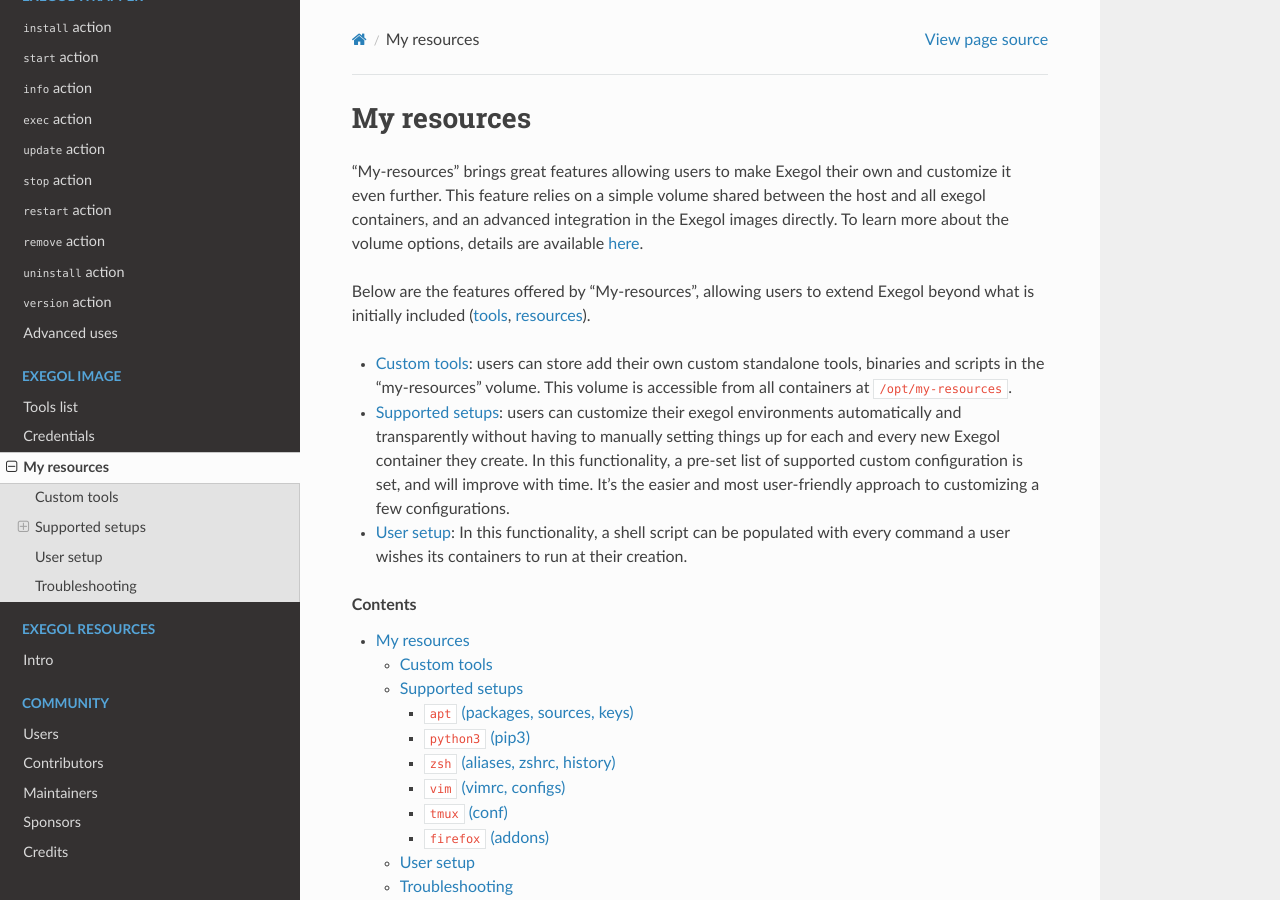
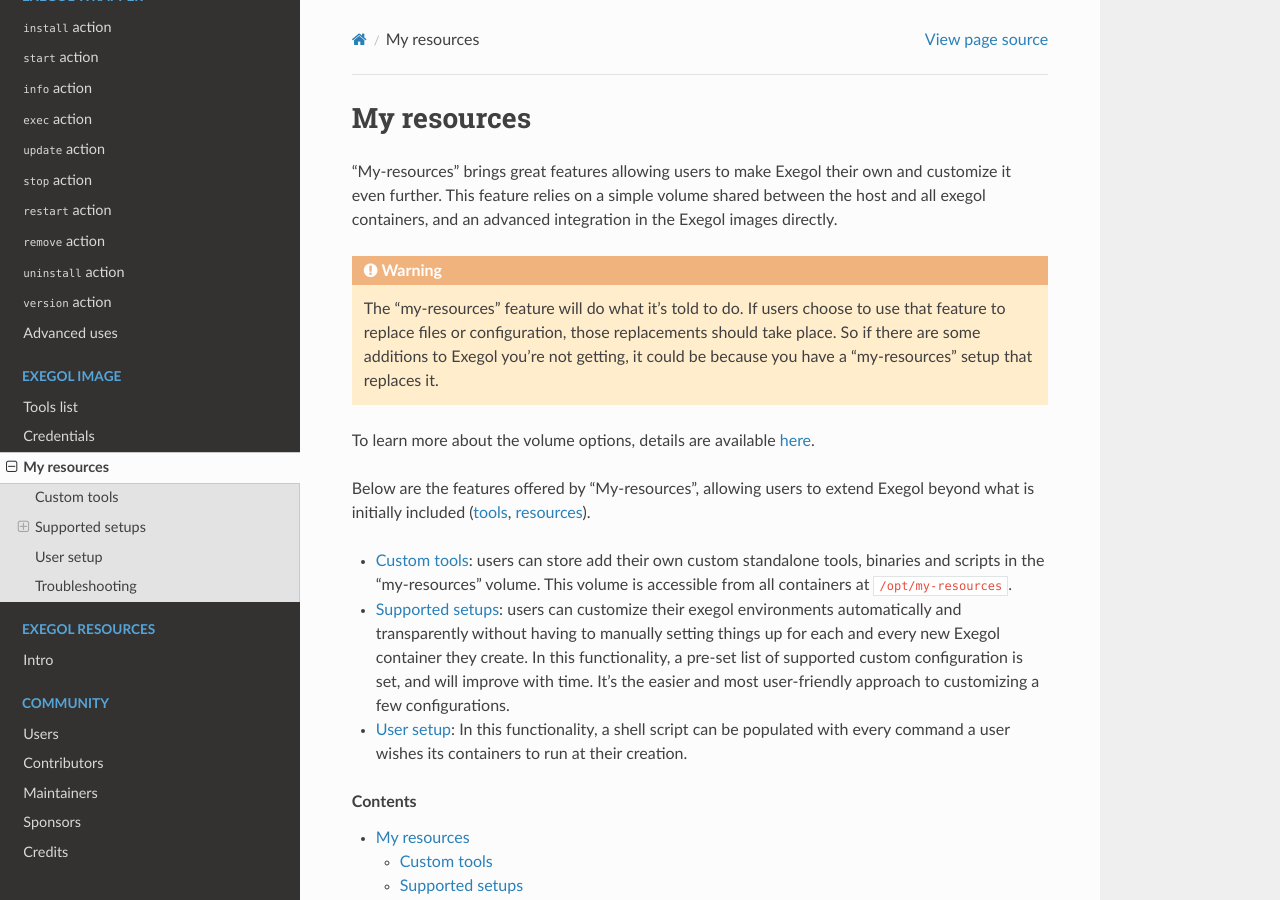
Before and after one commit to ThePorgs/Exegol-docs, a Sphinx documentation site: the page built from source/exegol-image/my-resources.rst, in a window 1280 px wide and 900 px high. Built offline with Sphinx 7.4.7 and the Read the Docs theme 2.0.0, drawn with Linux system fonts in a browser that asks for light colours.

Commit message:
adding my-resources warning

```diff
--- a/source/exegol-image/my-resources.rst
+++ b/source/exegol-image/my-resources.rst
@@ -3,6 +3,10 @@
 ============
 
 "My-resources" brings great features allowing users to make Exegol their own and customize it even further. This feature relies on a simple volume shared between the host and all exegol containers, and an advanced integration in the Exegol images directly.
+
+.. warning::
+    The "my-resources" feature will do what it's told to do. If users choose to use that feature to replace files or configuration, those replacements should take place. So if there are some additions to Exegol you're not getting, it could be because you have a "my-resources" setup that replaces it.
+
 To learn more about the volume options, details are available :ref:`here <My-resources-wrapper>`.
 
 Below are the features offered by "My-resources", allowing users to extend Exegol beyond what is initially included (`tools <todo>`_, `resources </exegol-resources/intro>`_).
```
